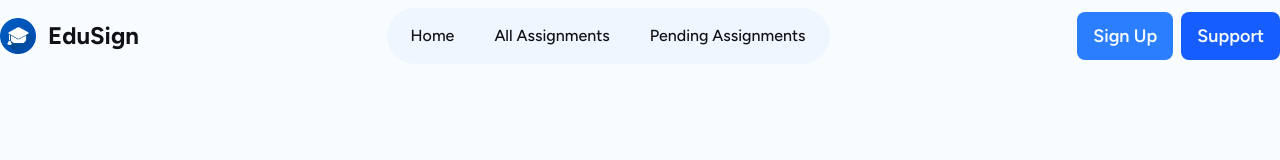
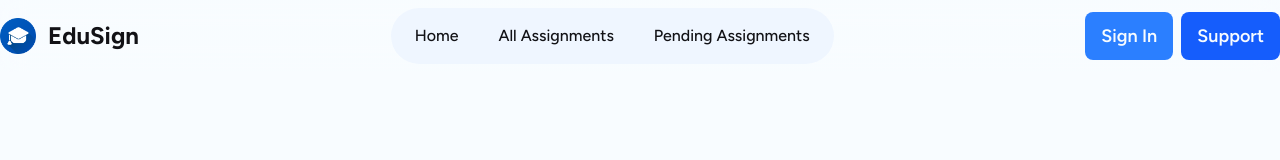
Before and after one commit to riaurko/edusign-client, a React (Vite) app: page / in a window 1280 px wide. Shown: the top 160 px of the page. Built offline with nearby package versions, Linux system fonts and the light colour scheme.

Commit message:
feat: update navbar buttons

```diff
--- a/src/layouts/Navbar.jsx
+++ b/src/layouts/Navbar.jsx
@@ -55,12 +55,12 @@ const Navbar = () => {
 					id="nav-buttons"
 					className="flex items-center gap-x-2 text-lg font-semibold"
 				>
-					<NavLink to="/signup">
+					<NavLink to="/signin">
 						<button
 							type="button"
 							className="px-4 py-2.5 bg-primary-light text-light rounded-lg hover:bg-primary cursor-pointer"
 						>
-							Sign Up
+							Sign In
 						</button>
 					</NavLink>
 					<NavLink to="/support-contact">
```
